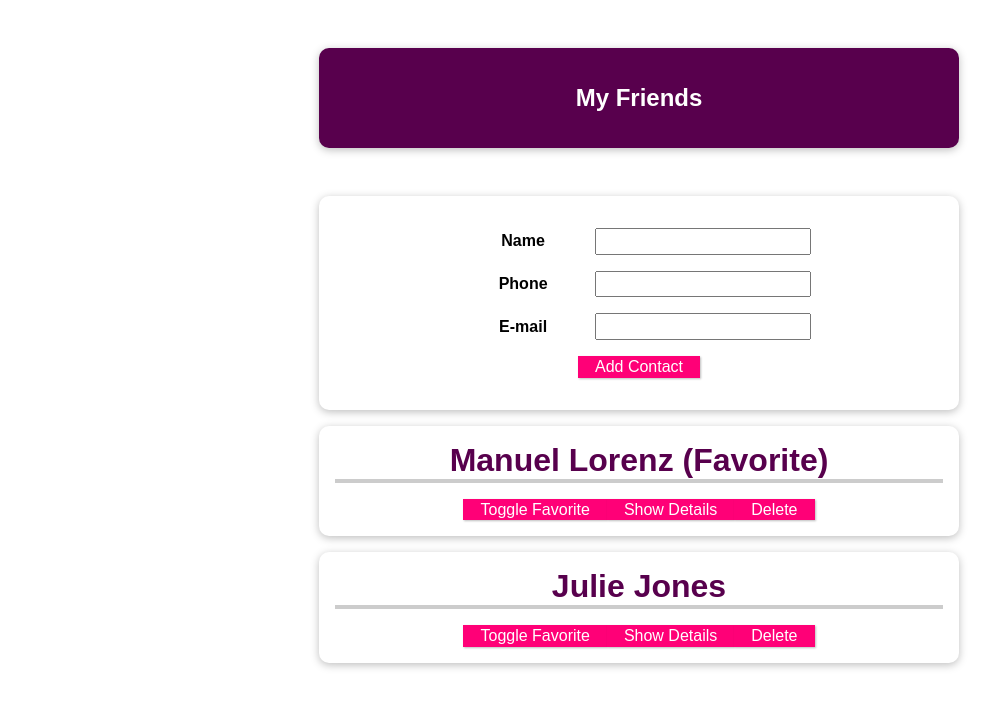
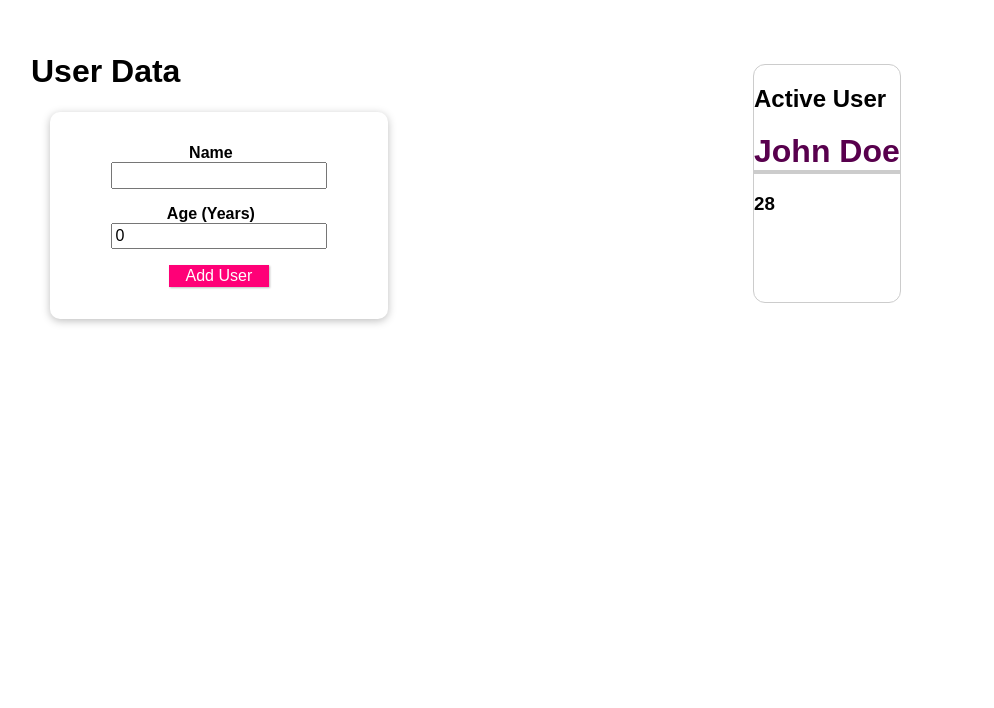
Before and after one commit to Siffersari/studious-guacamole, a Vue app: page / in a window 1280 px wide. Shown: the top 708 px of the page, without its empty margins (1-995 px from the left). Built offline with nearby package versions, Linux system fonts and the light colour scheme.

Commit message:
Props & Custom Events

```diff
--- a/package.json
+++ b/package.json
@@ -18,6 +18,6 @@
     "@vue/compiler-sfc": "^3.0.0-0",
     "babel-eslint": "^10.1.0",
     "eslint": "^6.7.2",
-    "eslint-plugin-vue": "^9.10.0"
+    "eslint-plugin-vue": "^7.0.0-0"
   }
 }
--- a/public/index.html
+++ b/public/index.html
@@ -1,19 +1,15 @@
 <!DOCTYPE html>
 <html lang="en">
   <head>
-    <meta charset="utf-8" />
-    <meta http-equiv="X-UA-Compatible" content="IE=edge" />
-    <meta name="viewport" content="width=device-width,initial-scale=1.0" />
-    <link rel="icon" href="<%= BASE_URL %>favicon.ico" />
+    <meta charset="utf-8">
+    <meta http-equiv="X-UA-Compatible" content="IE=edge">
+    <meta name="viewport" content="width=device-width,initial-scale=1.0">
+    <link rel="icon" href="<%= BASE_URL %>favicon.ico">
     <title><%= htmlWebpackPlugin.options.title %></title>
   </head>
   <body>
     <noscript>
-      <strong
-        >We're sorry but <%= htmlWebpackPlugin.options.title %> doesn't work
-        properly without JavaScript enabled. Please enable it to
-        continue.</strong
-      >
+      <strong>We're sorry but <%= htmlWebpackPlugin.options.title %> doesn't work properly without JavaScript enabled. Please enable it to continue.</strong>
     </noscript>
     <div id="app"></div>
     <!-- built files will be auto injected -->
--- a/src/App.vue
+++ b/src/App.vue
@@ -1,76 +1,42 @@
-<template>
-  <section>
-    <header>
-      <h1>My Friends</h1>
-    </header>
-    <new-friend @add-contact="addContact"></new-friend>
-    <ul>
-      <friend-contact
-        v-for="friend in friends"
-        :key="friend.id"
-        :id="friend.id"
-        :name="friend.name"
-        :phone-number="friend.phone"
-        :email-address="friend.email"
-        :is-favorite="friend.isFavorite"
-        @toggle-favorite="toggleFavoriteStatus"
-        @delete="deleteContact"
-      ></friend-contact>
-    </ul>
-  </section>
+<template id="app">
+  <div class="split">
+    <user-data @add-user="addUser"></user-data>
+    <active-user :name="user.name" :age="user.age"></active-user>
+  </div>
 </template>
 
 <script>
 export default {
   data() {
     return {
-      friends: [
-        {
-          id: "manuel",
-          name: "Manuel Lorenz",
-          phone: "0123 45678 90",
-          email: "manuel@localhost.com",
-          isFavorite: true,
-        },
-        {
-          id: "julie",
-          name: "Julie Jones",
-          phone: "0987 654421 21",
-          email: "julie@localhost.com",
-          isFavorite: false,
-        },
-      ],
+      user: {
+        name: "John Doe",
+        age: 28,
+      },
     };
   },
   methods: {
-    toggleFavoriteStatus(friendId) {
-      const identifiedFriend = this.friends.find((friend) => {
-        return friend.id === friendId;
-      });
-
-      identifiedFriend.isFavorite = !identifiedFriend.isFavorite;
-    },
-    addContact({ name, phone, email }) {
-      const newContact = {
-        id: Math.random().toString(),
-        name,
-        phone,
-        email,
-        isFavorite: false,
-      };
-
-      this.friends.push(newContact);
-    },
-    deleteContact(friendId) {
-      this.friends = this.friends.filter((friend) => {
-        return friend.id !== friendId;
-      });
+    addUser(userData) {
+      this.user = userData;
     },
   },
 };
 </script>
 
 <style>
+.split {
+  display: flex;
+  flex-direction: row;
+  justify-content: center;
+  padding: 2em;
+  width: 100%;
+}
+section {
+  margin: 2rem auto;
+  max-width: 40rem;
+  border-radius: 12px;
+  border: 1px solid #ccc;
+}
 * {
   box-sizing: border-box;
 }
--- /dev/null
+++ b/src/components/ActiveUser.vue
@@ -0,0 +1,15 @@
+<template>
+  <section>
+    <div>
+      <h1>Active User</h1>
+      <h2>{{ name }}</h2>
+      <h3>{{ age }}</h3>
+    </div>
+  </section>
+</template>
+
+<script>
+export default {
+  props: ["name", "age"],
+};
+</script>
--- a/src/components/FriendContact.vue
+++ /dev/null
@@ -1,84 +0,0 @@
-<template>
-  <li>
-    <h2>{{ name }} {{ isFavorite ? "(Favorite)" : "" }}</h2>
-    <button @click="toggleFavorite">Toggle Favorite</button>
-    <button @click="toggleDetails">
-      {{ detailsAreVisible ? "Hide" : "Show" }} Details
-    </button>
-    <ul v-if="detailsAreVisible">
-      <li>
-        <strong>Phone:</strong>
-        {{ phoneNumber }}
-      </li>
-      <li>
-        <strong>Email:</strong>
-        {{ emailAddress }}
-      </li>
-    </ul>
-    <button @click="$emit('delete', id)">Delete</button>
-  </li>
-</template>
-
-<script>
-export default {
-  props: {
-    id: {
-      type: String,
-      required: true,
-    },
-    name: {
-      type: String,
-      required: true,
-    },
-    phoneNumber: {
-      type: String,
-      required: true,
-    },
-    emailAddress: {
-      type: String,
-      required: true,
-    },
-    isFavorite: {
-      type: Boolean,
-      required: false,
-      // Default can also be a function that returns the default value
-      default: false,
-      // validator: function (value) {
-      //   return ["0", "1"].includes(value);
-      // },
-    },
-  },
-  // emits: ["toggle-favorite"],
-  emits: {
-    "toggle-favorite": (id) => {
-      if (id) {
-        return true;
-      } else {
-        console.warn("ID is missing!");
-        return false;
-      }
-    },
-    delete: (id) => {
-      if (id) {
-        return true;
-      } else {
-        console.warn("ID is missing!");
-        return false;
-      }
-    },
-  },
-  data() {
-    return {
-      detailsAreVisible: false,
-    };
-  },
-  methods: {
-    toggleDetails() {
-      this.detailsAreVisible = !this.detailsAreVisible;
-    },
-    toggleFavorite() {
-      this.$emit("toggle-favorite", this.id);
-    },
-  },
-};
-</script>
--- a/src/components/NewFriend.vue
+++ /dev/null
@@ -1,43 +0,0 @@
-<template>
-  <form @submit.prevent="submitData">
-    <div>
-      <label>Name</label>
-      <input type="text" v-model="enteredName" />
-    </div>
-    <div>
-      <label>Phone</label>
-      <input type="tel" v-model="enteredPhone" />
-    </div>
-    <div>
-      <label>E-mail</label>
-      <input type="email" v-model="enteredEmail" />
-    </div>
-    <div>
-      <button>Add Contact</button>
-    </div>
-  </form>
-</template>
-
-<script>
-export default {
-  emits: ["add-contact"],
-  data() {
-    return {
-      enteredName: "",
-      enteredPhone: "",
-      enteredEmail: "",
-    };
-  },
-  methods: {
-    submitData() {
-      const contactData = {
-        name: this.enteredName,
-        phone: this.enteredPhone,
-        email: this.enteredEmail,
-      };
-
-      this.$emit("add-contact", contactData);
-    },
-  },
-};
-</script>
--- /dev/null
+++ b/src/components/UserData.vue
@@ -0,0 +1,35 @@
+<template>
+  <div>
+    <h1>User Data</h1>
+    <form @submit.prevent="submitData">
+      <div>
+        <label for="name">Name</label>
+        <input type="text" v-model="enteredName" />
+      </div>
+      <div>
+        <label for="age">Age (Years)</label>
+        <input type="text" v-model="enteredAge" />
+      </div>
+      <div>
+        <button>Add User</button>
+      </div>
+    </form>
+  </div>
+</template>
+
+<script>
+export default {
+  emits: ["add-user"],
+  data() {
+    return {
+      enteredName: "",
+      enteredAge: 0,
+    };
+  },
+  methods: {
+    submitData() {
+      this.$emit("add-user", { name: this.enteredName, age: this.enteredAge });
+    },
+  },
+};
+</script>
```
Also changed, not shown: src/main.js (+18 -5 lines), 1 other file (tests, documents, lock files or other folders).
